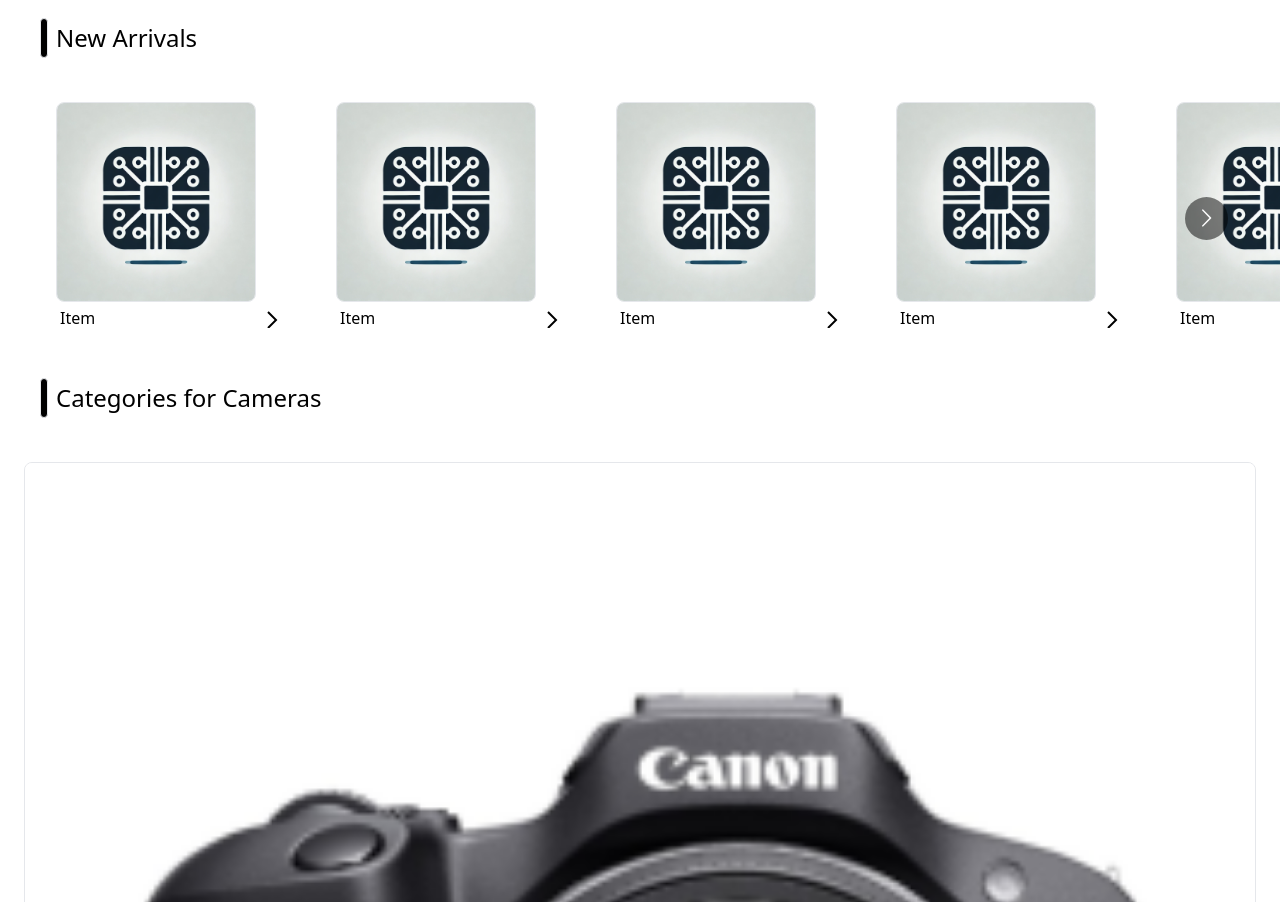
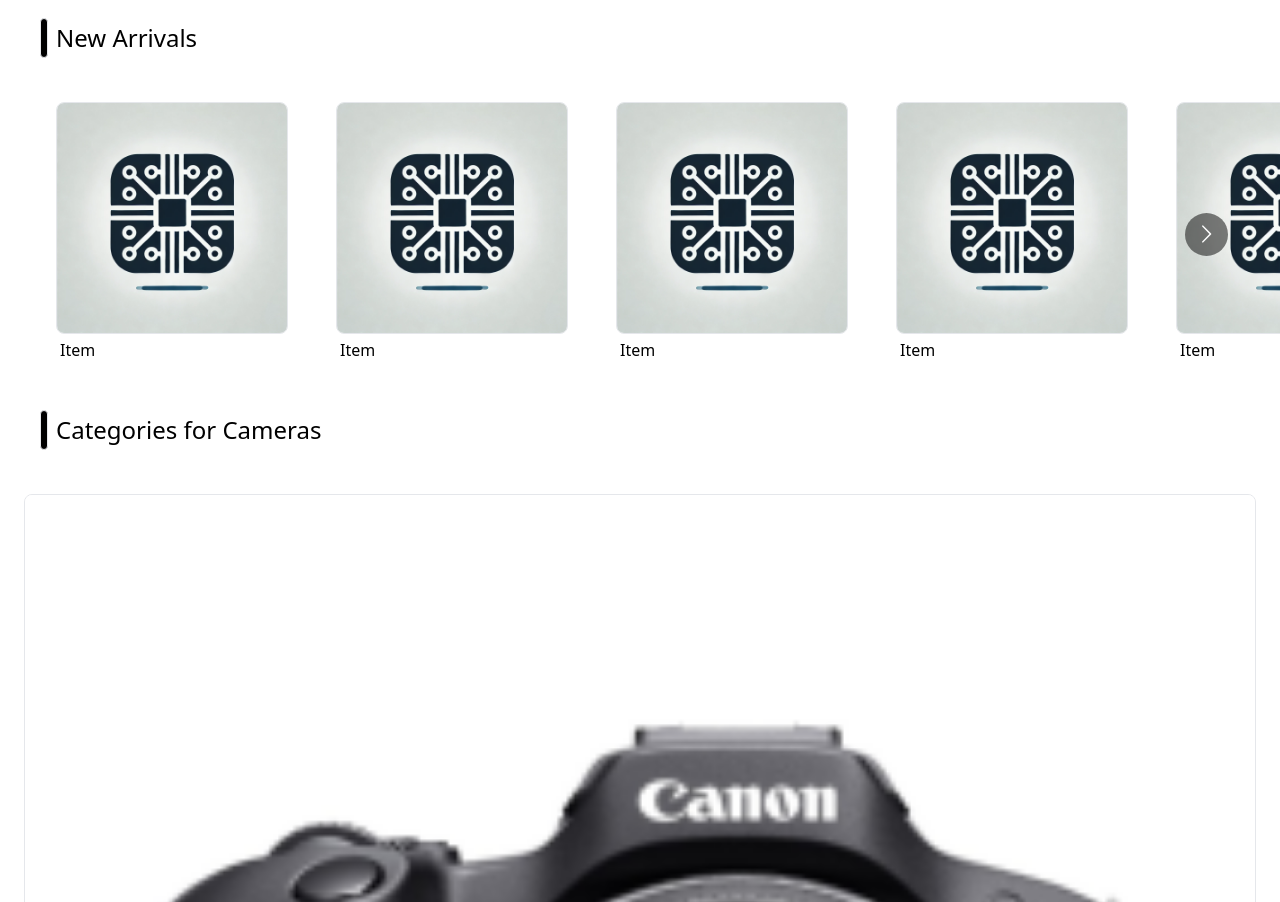
Before and after one commit to asif-kamal/ecommerce-app, a React (Vite) app in the folder ecommerce-app/: page / in a window 1280 px wide. Shown: the part 900-1802 px from the top of the page. Built offline with nearby package versions, Linux system fonts and the light colour scheme.

Commit message:
added width and height attributes to Card and false for actionArrow display

```diff
--- a/ecommerce-app/src/components/Section/NewProducts.tsx
+++ b/ecommerce-app/src/components/Section/NewProducts.tsx
@@ -3,7 +3,7 @@ import Card from "../Card/Card";
 import favicon from "../../assets/icon/electronics_icon.png";
 import { responsive } from "../../utils/Section.constants";
 import Carousel from "react-multi-carousel";
-import "./NewProducts.css"
+import "./NewProducts.css";
 
 const items = [
   {
@@ -30,13 +30,13 @@ const items = [
     id: 5,
     title: "Item",
     imagePath: favicon,
-  }
+  },
 ];
 
 const NewProducts = () => {
   return (
     <>
-      <SectionHeading title={'New Arrivals'}/>
+      <SectionHeading title={"New Arrivals"} />
       <Carousel
         responsive={responsive}
         autoPlay={false}
@@ -45,14 +45,24 @@ const NewProducts = () => {
         showDots={false}
         infinite={false}
         partialVisible={false}
-          itemClass={'react-slider-custom-item'}
-          className='px-8'
+        itemClass={"react-slider-custom-item"}
+        className="px-8"
       >
-          {items && items?.map((item,index)=> <Card key={item?.title + index} title={item.title} imagePath={item.imagePath} description={""} actionArrow={true}/>)}
-
+        {items &&
+          items?.map((item, index) => (
+            <Card
+              key={item?.title + index}
+              title={item.title}
+              imagePath={item.imagePath}
+              description={""}
+              actionArrow={false}
+              height={"200px"}
+              width={"300px"}
+            />
+          ))}
       </Carousel>
     </>
-    )
-  }
+  );
+};
 
 export default NewProducts;
```
Lines whose indentation alone changed are shown as unchanged.
